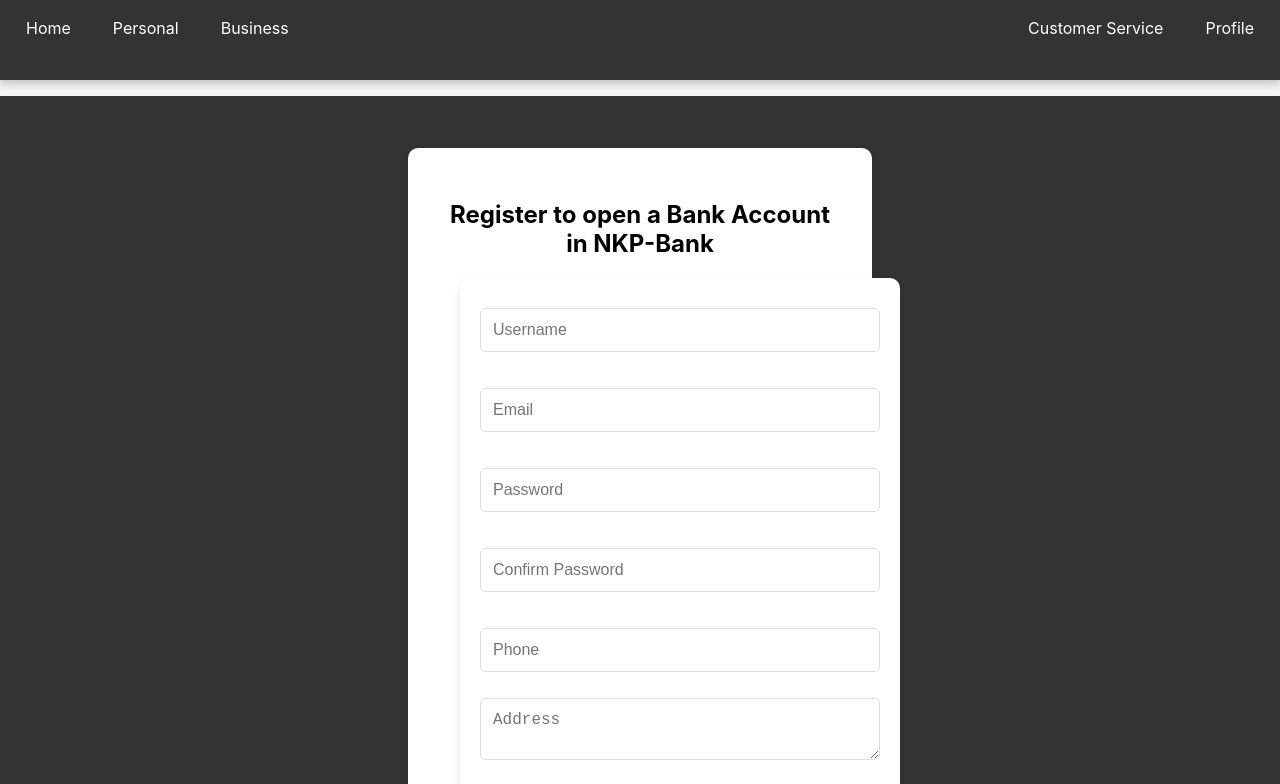
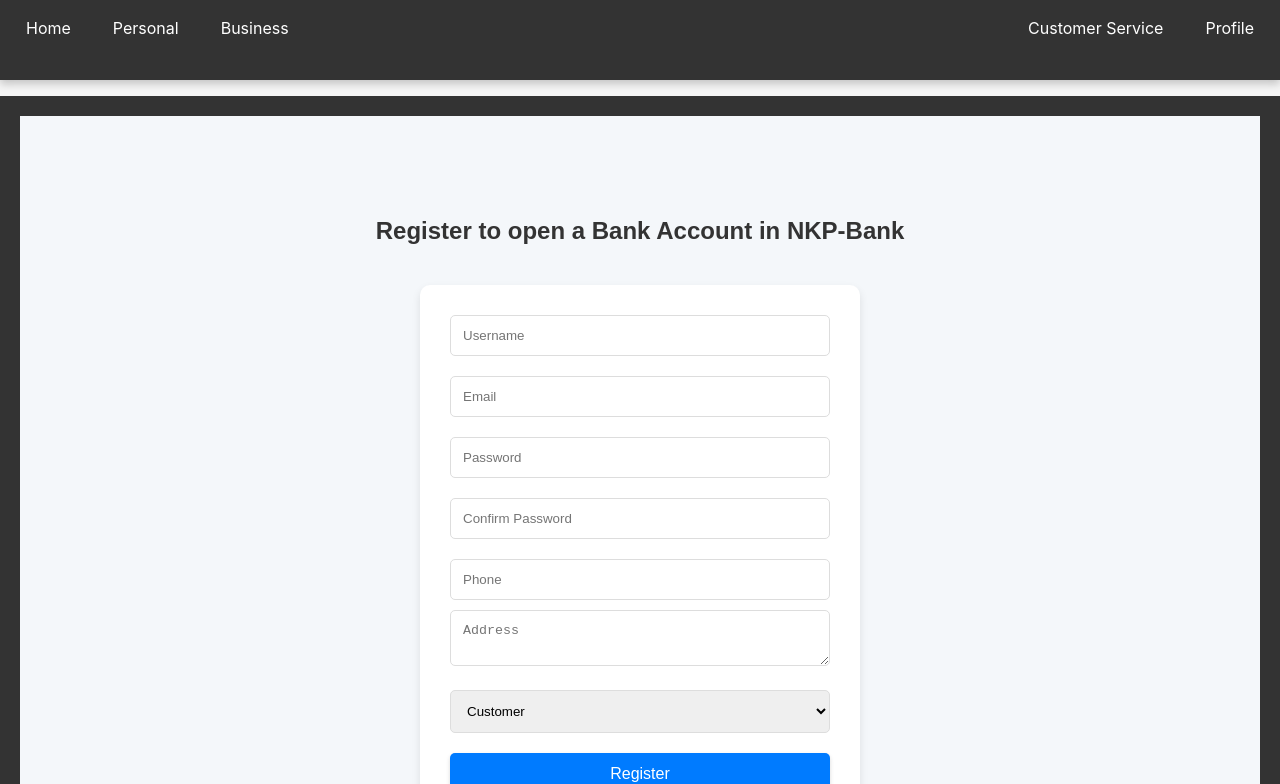
Before and after one commit to Peddin5739/redux-bank-app, a React (Create React App) app in the folder client/: page /register in a window 1280 px wide. Shown: the top 784 px of the page. Built offline with nearby package versions, Linux system fonts and the light colour scheme.

Commit message:
small fix

```diff
--- a/client/src/components/stylesfolder/register.module.css
+++ b/client/src/components/stylesfolder/register.module.css
@@ -1,96 +1,74 @@
-/* register.module.css */
-
+/* Registration Form Container Styles */
 .registration-form-container {
-  max-width: 400px;
-  margin: 2rem auto;
-  padding: 2rem;
-  background-color: #fff;
-  border-radius: 10px;
-  box-shadow: 0 4px 8px rgba(0, 0, 0, 0.1);
+  display: flex;
+  flex-direction: column;
+  align-items: center;
+  justify-content: center;
+  min-height: 100vh; /* Full viewport height */
+  width: 100vw; /* Full viewport width */
+  background-color: #f4f7fa;
+  padding: 20px;
+  box-sizing: border-box;
+  font-family: "Arial", sans-serif;
   text-align: center;
-  animation: fadeIn 0.5s ease-in-out;
 }
 
-@keyframes fadeIn {
-  from {
-    opacity: 0;
-    transform: translateY(-20px);
-  }
-  to {
-    opacity: 1;
-    transform: translateY(0);
-  }
+.registration-form-container h2 {
+  margin-bottom: 20px;
+  color: #333;
 }
 
-.registration-form {
-  display: flex;
-  flex-direction: column;
-  gap: 1rem;
+/* Form Input Styles */
+.form-input {
+  margin-bottom: 15px;
+  width: calc(100% - 20px); /* Full width minus padding */
+  max-width: 400px; /* Increase the max-width */
+  padding: 12px; /* Increase padding for larger input field */
+  margin-bottom: 10px;
+  border: 1px solid #ddd;
+  border-radius: 5px;
+  box-sizing: border-box;
 }
 
-.form-input,
-.select-input,
+/* Submit Button Styles */
 .submit-button {
-  padding: 0.75rem;
-  border: 1px solid #ddd;
+  width: calc(100% - 20px); /* Match the width of the inputs */
+  max-width: 400px; /* Match the max-width of the inputs */
+  padding: 12px 0;
+  background-color: #007bff; /* Example button color */
+  color: white;
+  border: none;
   border-radius: 5px;
-  font-size: 1rem;
-  transition: border-color 0.3s ease, box-shadow 0.3s ease;
+  cursor: pointer;
 }
 
-.form-input:focus,
-.select-input:focus {
-  outline: none;
-  border-color: #007bff;
-  box-shadow: 0 0 0 2px rgba(0, 123, 255, 0.25);
+.submit-button:hover {
+  background-color: #0056b3;
 }
 
+/* Error Message Styles */
 .error-message {
-  color: #d9534f;
-  margin-bottom: 1rem;
-  animation: shake 0.3s ease-in-out;
+  color: red;
+  margin-bottom: 15px;
 }
 
-@keyframes shake {
-  0%,
-  100% {
-    transform: translateX(0);
-  }
-  25%,
-  75% {
-    transform: translateX(-10px);
-  }
-  50% {
-    transform: translateX(10px);
-  }
+/* Anchor Link Styles */
+.anchor a {
+  color: #007bff;
+  cursor: pointer;
+  text-decoration: none;
+  margin-top: 10px;
+  display: block;
 }
 
-.submit-button {
-  background-color: #007bff;
-  color: white;
-  border: none;
-  cursor: pointer;
-  transition: background-color 0.3s ease, transform 0.2s ease;
+.anchor a:hover {
+  text-decoration: underline;
 }
 
-.submit-button:hover,
-.submit-button:focus {
-  background-color: #0056b3;
-  transform: scale(1.05);
-}
-
-/* Media Queries */
-@media (max-width: 600px) {
-  .registration-form-container {
-    padding: 1rem;
-    margin: 1rem;
-  }
-
+/* Responsive Design */
+@media (max-width: 768px) {
   .form-input,
-  .select-input,
   .submit-button {
     font-size: 0.9rem;
   }
 }
-
-/* Additional styles can be added as needed */
```
Also changed, not shown: 1 other file (tests, documents, lock files or other folders).
